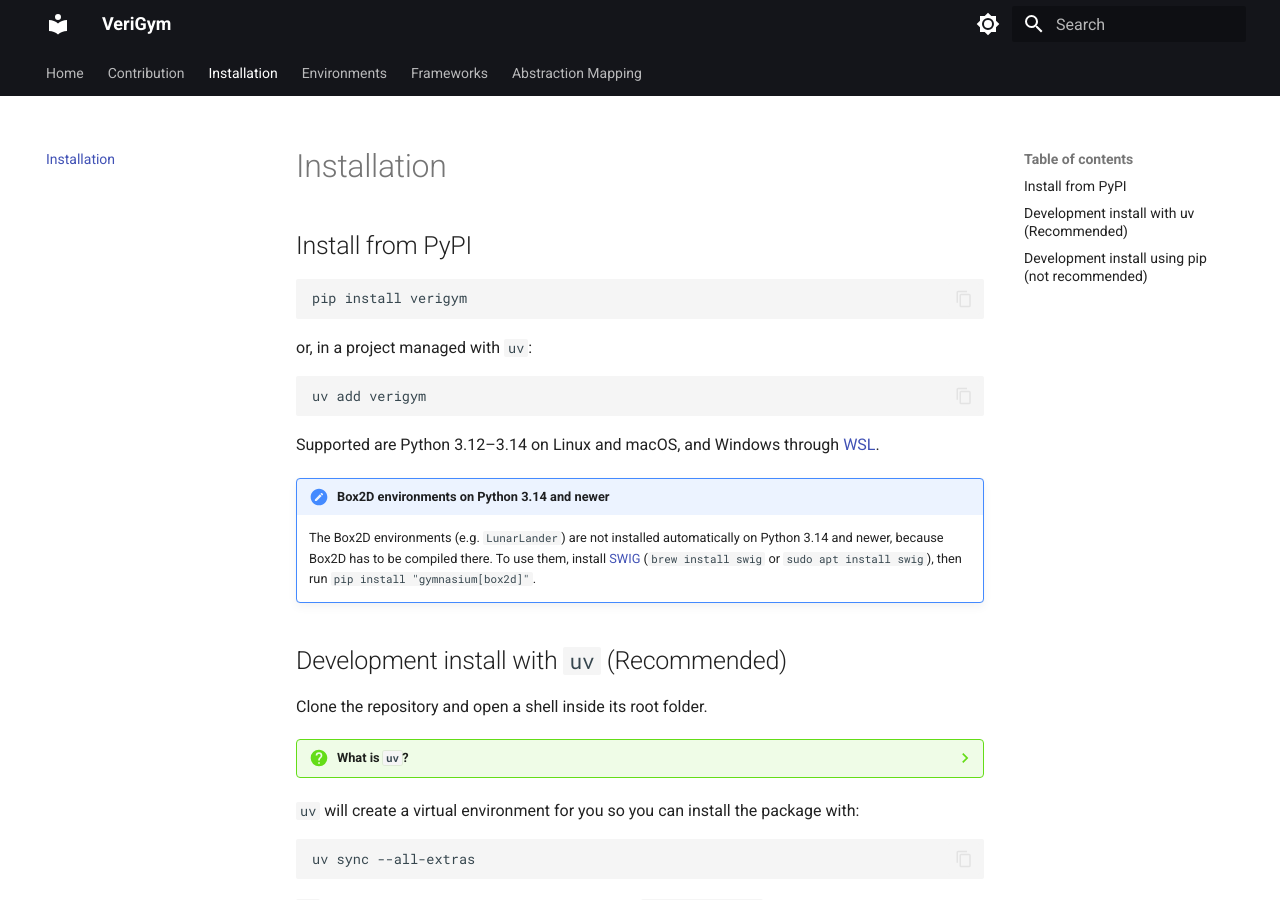
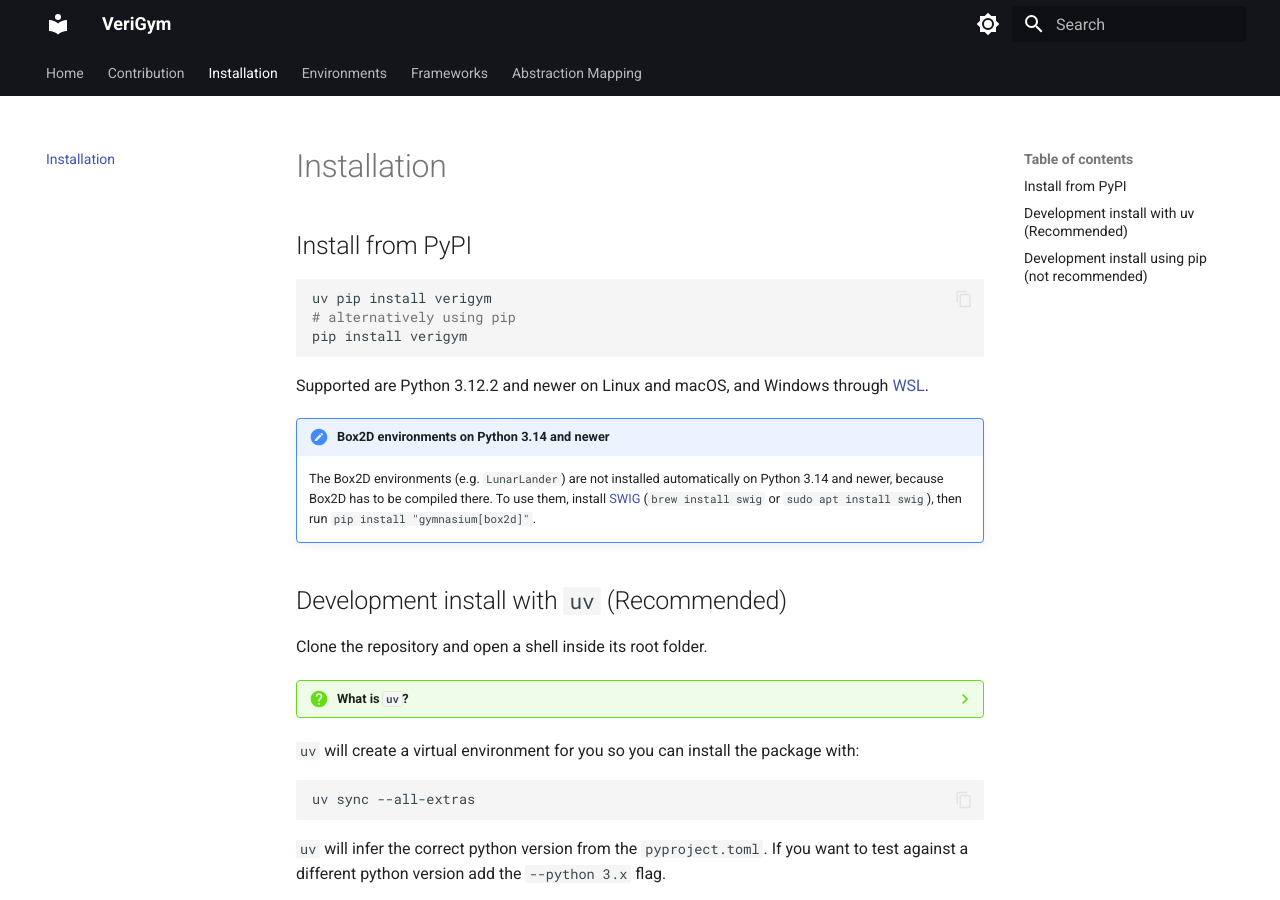
Before and after one commit to ai-fm/VeriGym, an MkDocs documentation site: the page built from docs/installation.md, in a window 1280 px wide and 900 px high. Built offline with MkDocs 1.6.1 and Material for MkDocs 9.7.7, drawn with Linux system fonts in a browser that asks for light colours.

Commit message:
update docs

````diff
--- a/docs/installation.md
+++ b/docs/installation.md
@@ -2,16 +2,12 @@
 ## Install from PyPI
 
 ```sh
+uv pip install verigym
+# alternatively using pip
 pip install verigym
 ```
 
-or, in a project managed with `uv`:
-
-```sh
-uv add verigym
-```
-
-Supported are Python 3.12–3.14 on Linux and macOS, and Windows through [WSL](https://learn.microsoft.com/windows/wsl/).
+Supported are Python 3.12.2 and newer on Linux and macOS, and Windows through [WSL](https://learn.microsoft.com/windows/wsl/).
 
 !!! note "Box2D environments on Python 3.14 and newer"
     The Box2D environments (e.g. `LunarLander`) are not installed automatically on Python 3.14 and newer, because Box2D has to be compiled there. To use them, install [SWIG](https://www.swig.org/) (`brew install swig` or `sudo apt install swig`), then run `pip install "gymnasium[box2d]"`.
@@ -21,7 +17,7 @@
 Clone the repository and open a shell inside its root folder.
 
 ??? question "What is `uv`?"
-    `uv` is a python package manager designed for speed and ease of use. It is a lot faster than `pip` and also packs many more features for organizing projects in workspaces that are inspired by the rust programming language. In fact, `uv` is so fast that you can afford to resolve dependencies every time you execute any code. Get `uv` [here](https://docs.astral.sh/uv/)
+    `uv` is a python package manager designed for speed and ease of use. It is a lot faster than `pip` and also packs many more features for organizing projects in workspaces. Get `uv` [here](https://docs.astral.sh/uv/)
 
 `uv` will create a virtual environment for you so you can install the package with:
 
````
Also changed, not shown: README.md (+4 -4 lines).
